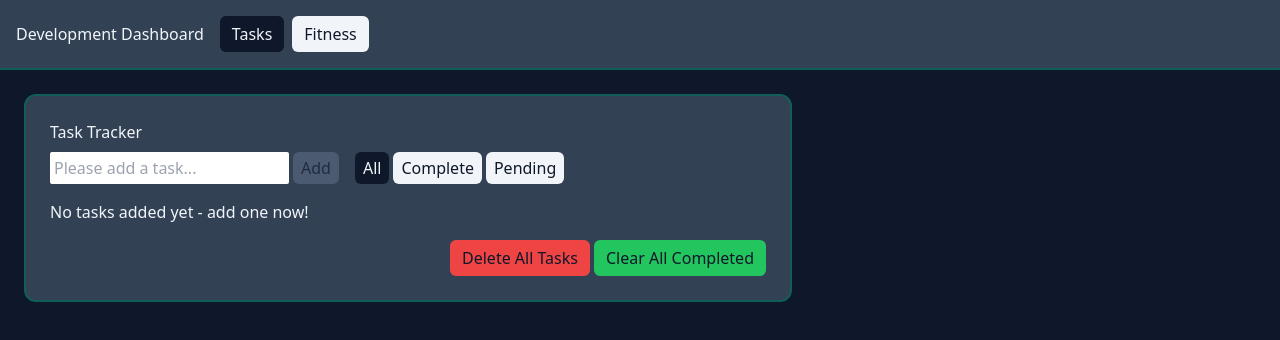
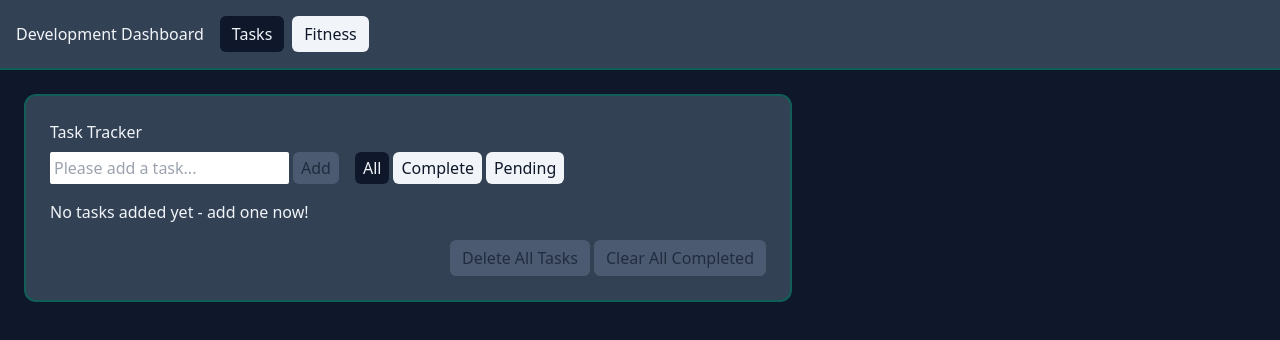
Before and after one commit to gaiabulbanix/react-dev-dashboard, a React (Vite) app: page / in a window 1280 px wide. Shown: the top 340 px of the page. Built offline with nearby package versions, Linux system fonts and the light colour scheme.

Commit message:
feat: added validation to delete all tasks and clear all completed buttons

```diff
--- a/src/features/task-tracker/TaskTracker.jsx
+++ b/src/features/task-tracker/TaskTracker.jsx
@@ -93,6 +93,7 @@ export default function TaskTracker() {
                     onClick={handleDeleteAllTasks}
                     btnStyle="danger"
                     btnSize="md"
+                    disabled={taskList.length <= 0}
                 >
                     Delete All Tasks
                 </Button>
@@ -101,6 +102,7 @@ export default function TaskTracker() {
                     onClick={handleClearCompleted}
                     btnStyle="success"
                     btnSize="md"
+                    disabled={taskList.filter((task) => task.complete).length <= 0}
                 >
                     Clear All Completed
                 </Button>
```
